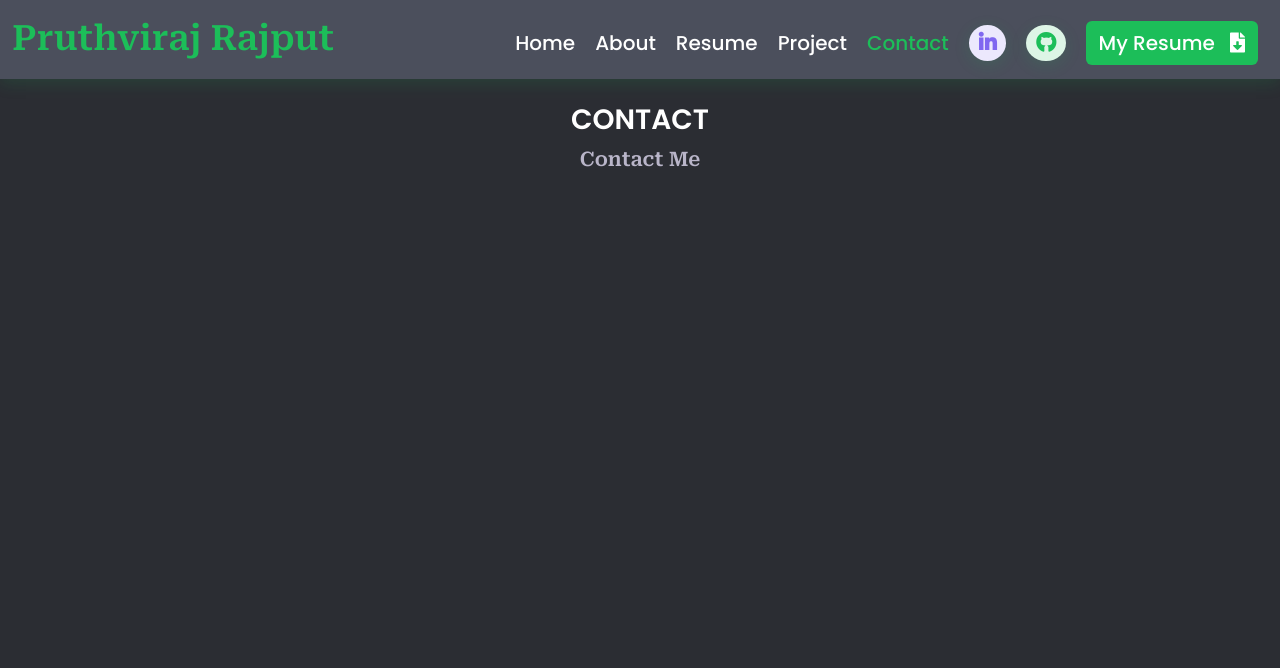
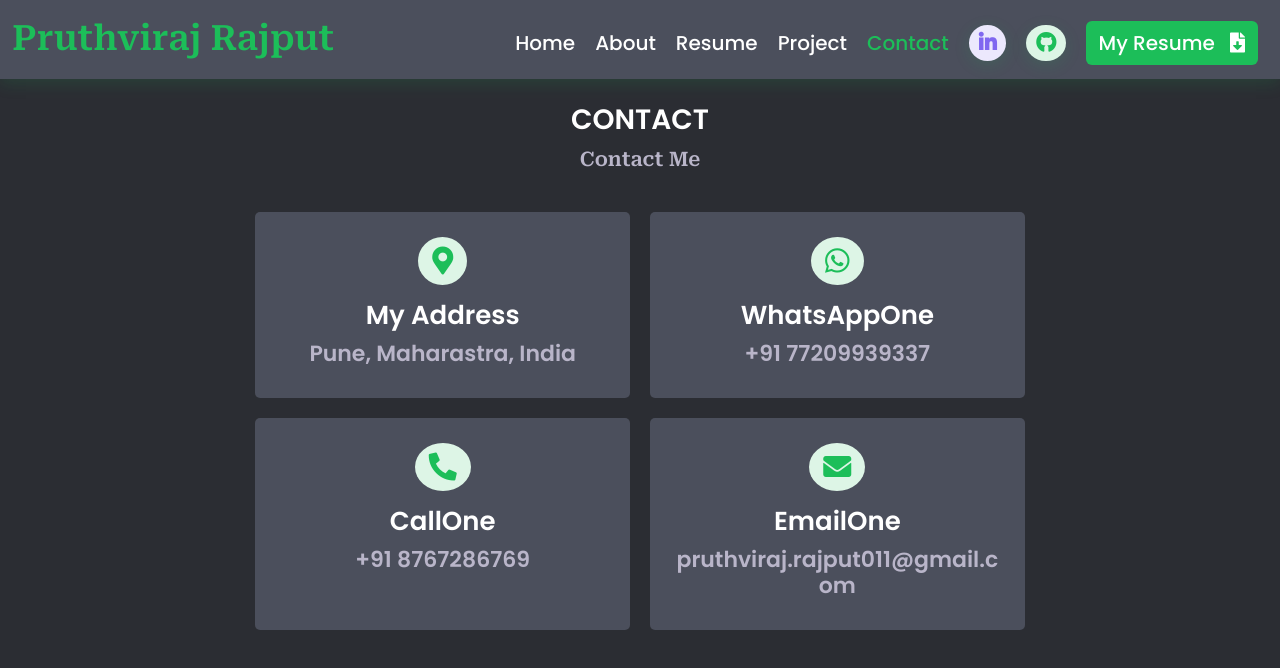
Before and after one commit to pruthvi7384/MY-PORTFOLIO, a Vue app: page /contact in a window 1280 px wide. Shown: the top 668 px of the page. Built offline with nearby package versions, Linux system fonts and the light colour scheme.

Commit message:
Contact Component Implemented

```diff
--- a/src/assets/main.css
+++ b/src/assets/main.css
@@ -410,6 +410,36 @@ body{
     }
 /* ===========X====Resume====X========= */
 
+/* ===============Contact============== */
+    .contact .contact_details{
+        margin: 10px;
+        padding: 20px;
+        background-color: var(--card-background);
+        text-align: center;
+        border-radius: 5px;
+    }
+    .contact .contact_details i{
+        background-color: var(--bg-2);
+        color: var(--color3);
+        font-size: var(--font-size-28);
+        padding: 10px 14px;
+        border-radius: 50%;
+        margin: 5px 0px;
+    }
+    .contact .contact_details .info h2{
+        margin: 10px 0px;
+        color: var(--color2);
+        font-family: var(--font-poppins);
+        font-weight: var(--poppins-600);
+    }
+    .contact .contact_details .info h3{
+        margin: 10px 0px;
+        color: var(--color5);
+        font-family: var(--font-poppins);
+        font-weight: var(--poppins-600);
+    }
+/* ===========X===Contact===X========== */
+
 /* ===============Responsiveness================== */
     @media(max-width:1024px){
         .home .row .intro_card{
--- a/src/jsonData/profile.json
+++ b/src/jsonData/profile.json
@@ -63,7 +63,7 @@
         },
         {
             "id" : 3,
-            "name" : "JavaScripr",
+            "name" : "JavaScript",
             "level" : "80%"
         },
         {
@@ -263,5 +263,27 @@
                 "CMS Technology"
             ]
         }
+    ],
+    "ContactDetails":[
+        {
+            "icon": "fas fa-map-marker-alt",
+            "heading": "My Address",
+            "value": "Pune, Maharastra, India"
+        },
+        {
+            "icon": "fab fa-whatsapp",
+            "heading": "WhatsAppOne",
+            "value": "+91 77209939337"
+        },
+        {
+            "icon": "fas fa-phone-alt",
+            "heading": "CallOne",
+            "value": "+91 8767286769"
+        },
+        {
+            "icon": "fas fa-envelope",
+            "heading": "EmailOne",
+            "value": "pruthviraj.rajput011@gmail.com"
+        }
     ]
 }
--- a/src/views/Contact.vue
+++ b/src/views/Contact.vue
@@ -8,9 +8,18 @@
         <h1>CONTACT</h1>
         <p>Contact Me</p>
       </div>
-      <div class="row">
-        <div class="col-xl-4"></div>
-        <div class="col-xl-8"></div>
+      <div class="row mt-1 justify-content-center p-2">
+        <div
+          class="col-xl-4 contact_details"
+          v-for="(data, index) in JSON.ContactDetails"
+          :key="index"
+        >
+          <i :class="data.icon"></i>
+          <div class="info">
+            <h2>{{ data.heading }}</h2>
+            <h3 class="text-break">{{ data.value }}</h3>
+          </div>
+        </div>
       </div>
     </div>
   </div>
@@ -18,9 +27,8 @@
 
 <script>
 import Navigation from "../components/Navigation.vue";
+import JSON from "../jsonData/profile.json";
 export default {
   components: { Navigation },
 };
 </script>
-
-<style></style>
--- a/src/views/Resume.vue
+++ b/src/views/Resume.vue
@@ -87,5 +87,3 @@ export default {
   name: "Resume",
 };
 </script>
-
-<style></style>
```
